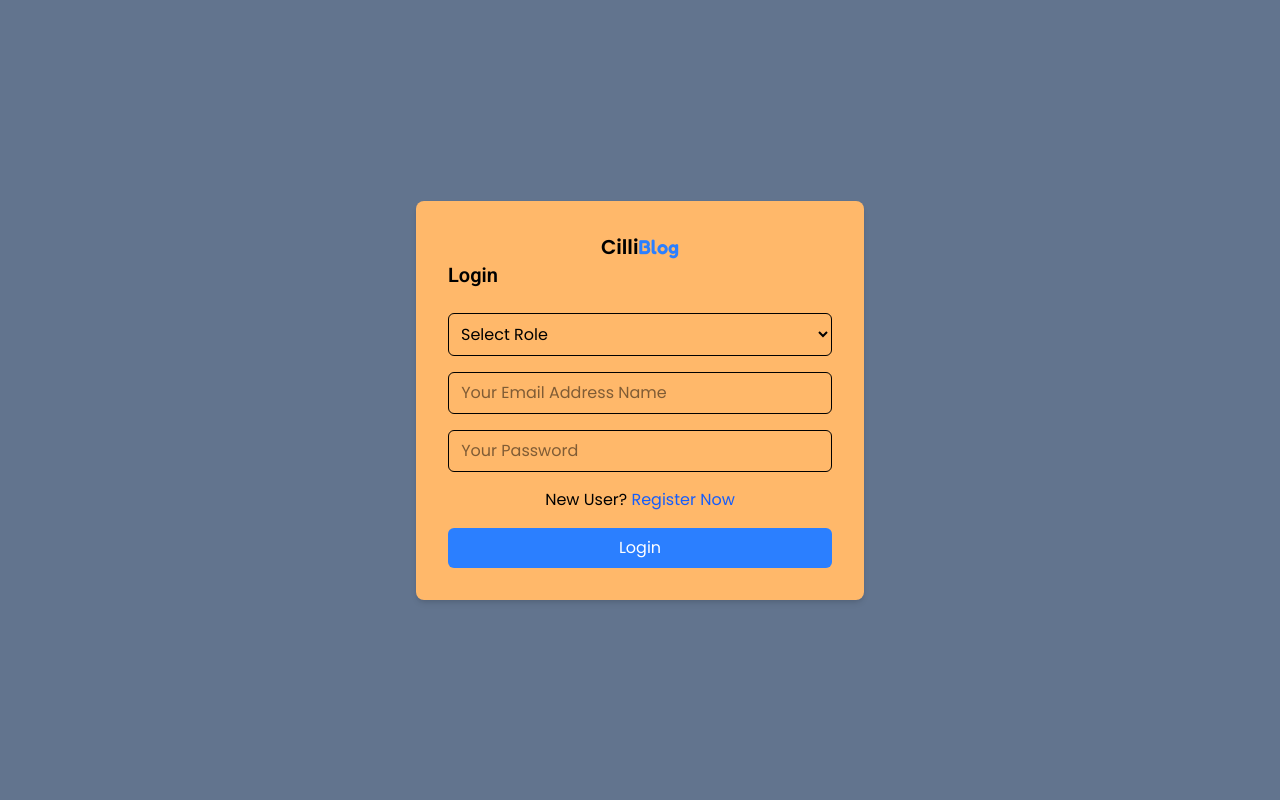
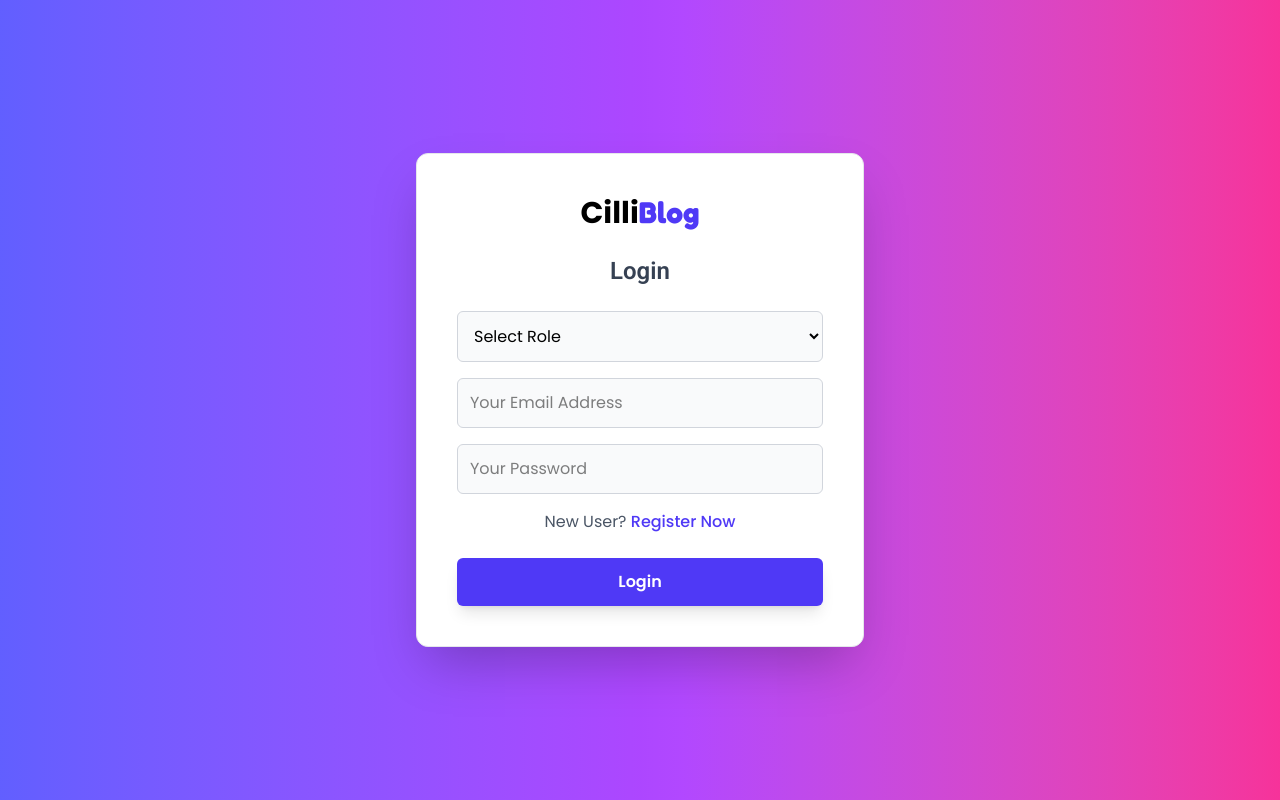
Before and after one commit to Mathpatibaswaraj1993/blog-app, a React (Vite) app in the folder frontend/: page /login in a window 1280 px wide. Built offline with nearby package versions, Linux system fonts and the light colour scheme; no server answers.

Commit message:
color changes

```diff
--- a/frontend/src/pages/Login.jsx
+++ b/frontend/src/pages/Login.jsx
@@ -54,17 +54,21 @@ function Login() {
   };
 
   return (
-    <div className="min-h-screen flex items-center justify-center bg-slate-500">
-      <div className="w-full max-w-md bg-orange-300 shadow-md rounded-lg p-8">
+    <div className="min-h-screen flex items-center justify-center bg-gradient-to-r from-indigo-500 via-purple-500 to-pink-500">
+      <div className="w-full max-w-md bg-white shadow-2xl rounded-xl p-10 border border-gray-200">
         <form onSubmit={handleRegister}>
-          <div className="font-semibold text-xl items-center text-center">
-            Cilli<span className="text-blue-500">Blog</span>
+          <div className="font-bold text-3xl text-center mb-6">
+            Cilli<span className="text-indigo-600">Blog</span>
           </div>
-          <h1 className="text-xl font-semibold mb-6">Login</h1>
+
+          <h1 className="text-2xl font-semibold text-center mb-6 text-gray-700">
+            Login
+          </h1>
+
           <select
             value={role}
             onChange={(e) => setRole(e.target.value)}
-            className="w-full p-2 mb-4 border rounded-md bg-dark"
+            className="w-full p-3 mb-4 border border-gray-300 rounded-md bg-gray-50 focus:ring-2 focus:ring-indigo-400 focus:border-indigo-500"
           >
             <option value="">Select Role</option>
             <option value="user">User</option>
@@ -74,32 +78,36 @@ function Login() {
           <div className="mb-4">
             <input
               type="email"
-              placeholder=" Your Email Address Name"
+              placeholder="Your Email Address"
               value={email}
               onChange={(e) => setEmail(e.target.value)}
-              className="w-full p-2 border rounded-md"
+              className="w-full p-3 border border-gray-300 rounded-md bg-gray-50 focus:ring-2 focus:ring-indigo-400 focus:border-indigo-500 outline-none"
             />
           </div>
 
           <div className="mb-4">
             <input
               type="password"
-              placeholder=" Your Password"
+              placeholder="Your Password"
               value={password}
               onChange={(e) => setPassword(e.target.value)}
-              className="w-full p-2 border rounded-md"
+              className="w-full p-3 border border-gray-300 rounded-md bg-gray-50 focus:ring-2 focus:ring-indigo-400 focus:border-indigo-500 outline-none"
             />
           </div>
 
-          <p className="text-center mb-4">
+          <p className="text-center mb-6 text-gray-600">
             New User?{" "}
-            <Link to="/register" className="text-blue-600">
-              Register Now{" "}
+            <Link
+              to="/register"
+              className="text-indigo-600 hover:underline font-medium"
+            >
+              Register Now
             </Link>
           </p>
+
           <button
             type="submit"
-            className="w-full p-2 bg-blue-500 hover:bg-blue-500 duration-300 rounded-md text-white"
+            className="w-full p-3 bg-indigo-600 hover:bg-indigo-700 text-white rounded-md font-semibold transition duration-300 shadow-lg hover:shadow-xl"
           >
             Login
           </button>
```
